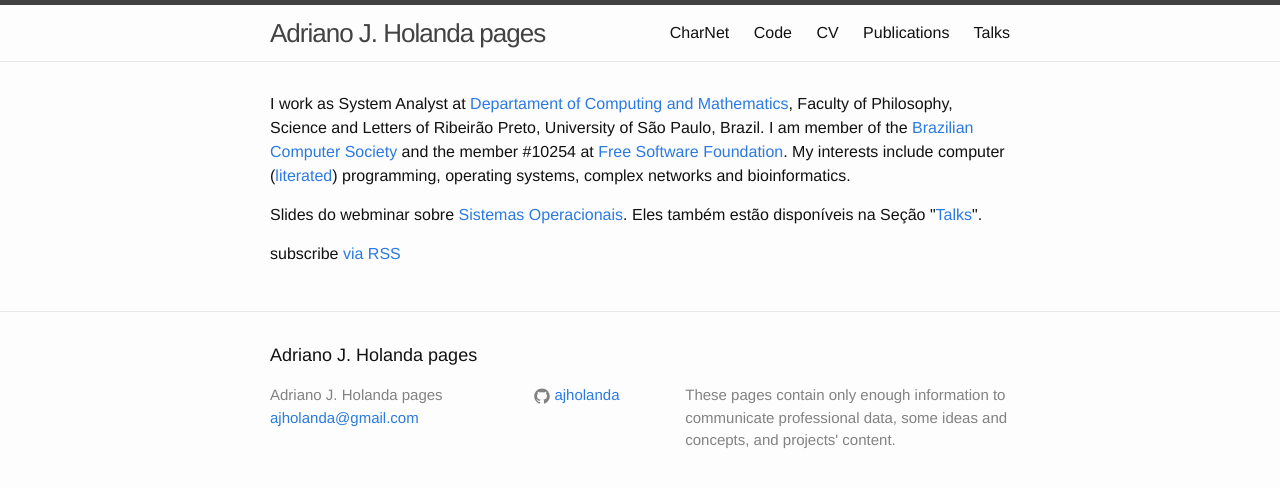
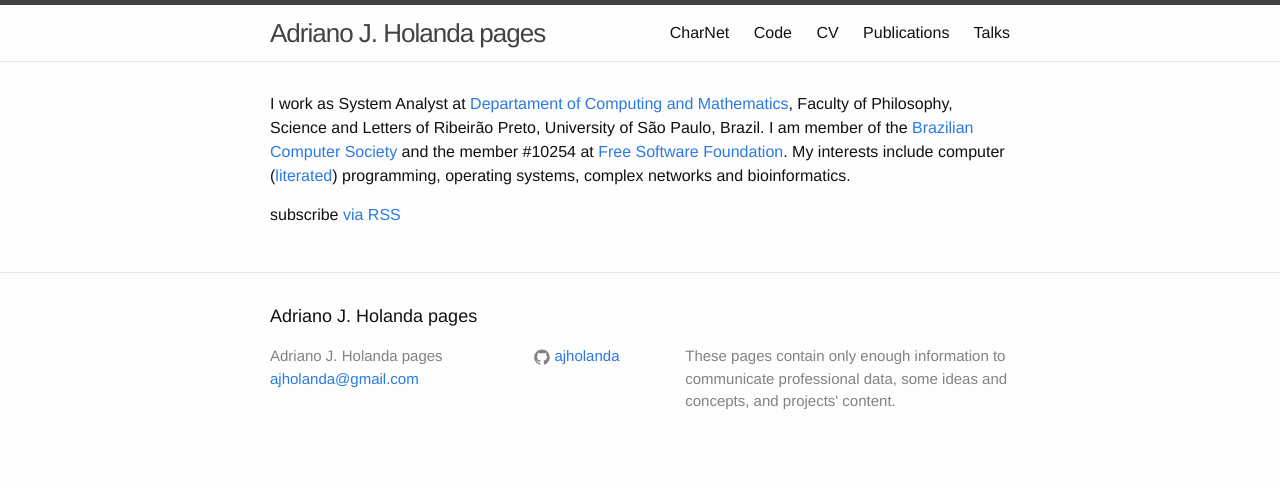
Before and after one commit to ajholanda/ajholanda.github.io, a Jekyll site: the page built from index.html, in a window 1280 px wide. Shown: the top 488 px of the page. Built offline with Jekyll 4.4.1, drawn with Linux system fonts in a browser that asks for light colours.

Commit message:
remove warning about lecture

```diff
--- a/index.html
+++ b/index.html
@@ -15,11 +15,6 @@ layout: default
   programming, operating systems, complex networks and bioinformatics.
 </p>
 
-<p>
-Slides do webminar sobre <a href="https://drive.google.com/open?id=1sg6gms6GgUUl7f0Ia61bky50pYMpzw78">Sistemas Operacionais</a>.
-Eles também estão disponíveis na Seção "<a href="/talks">Talks</a>".
-</p>
-
 
   <p class="rss-subscribe">subscribe <a href="{{ "/feed.xml" | prepend: site.baseurl }}">via RSS</a></p>
 
```
